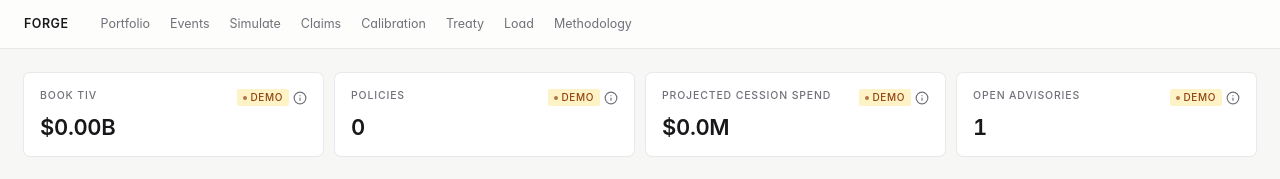
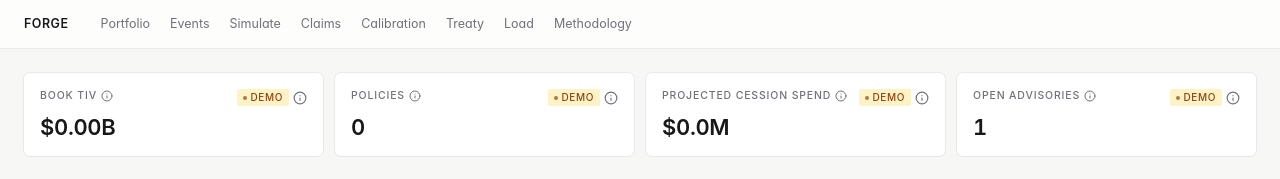
Before and after one commit to sagardevaraju/forge, a Next.js app: page / in a window 1280 px wide. Shown: the top 179 px of the page. Built offline with nearby package versions, Linux system fonts and the light colour scheme; no server answers; the database is empty.

Commit message:
feat(FORGE): landing ExecCards wire glossary terms
Co-Authored-By: Claude Opus 4.7 (1M context) <noreply@anthropic.com>

```diff
--- a/app/page.tsx
+++ b/app/page.tsx
@@ -59,15 +59,17 @@ export default async function Landing() {
     : 0;
   return (
     <div className="p-6 grid grid-cols-2 md:grid-cols-4 gap-3">
-      <ExecCard label="Book TIV" value={`$${(totals.tiv / 1e9).toFixed(2)}B`} tier="SYNTHETIC_SCAFFOLD" />
-      <ExecCard label="Policies" value={totals.policies.toLocaleString()} tier="SYNTHETIC_SCAFFOLD" />
+      <ExecCard label="Book TIV" term="book-tiv" value={`$${(totals.tiv / 1e9).toFixed(2)}B`} tier="SYNTHETIC_SCAFFOLD" />
+      <ExecCard label="Policies" term="policies" value={totals.policies.toLocaleString()} tier="SYNTHETIC_SCAFFOLD" />
       <ExecCard
         label="Projected cession spend"
+        term="projected-cession-spend"
         value={`$${(projectedCessionSpend / 1e6).toFixed(1)}M`}
         tier={optimization ? 'MODEL_OUTPUT' : 'SYNTHETIC_SCAFFOLD'}
       />
       <ExecCard
         label="Open advisories"
+        term="advisory"
         value={`${openAdvisories.count}`}
         tier={openAdvisories.source === 'live' ? 'LIVE_FEED' : 'SYNTHETIC_SCAFFOLD'}
       />
```
